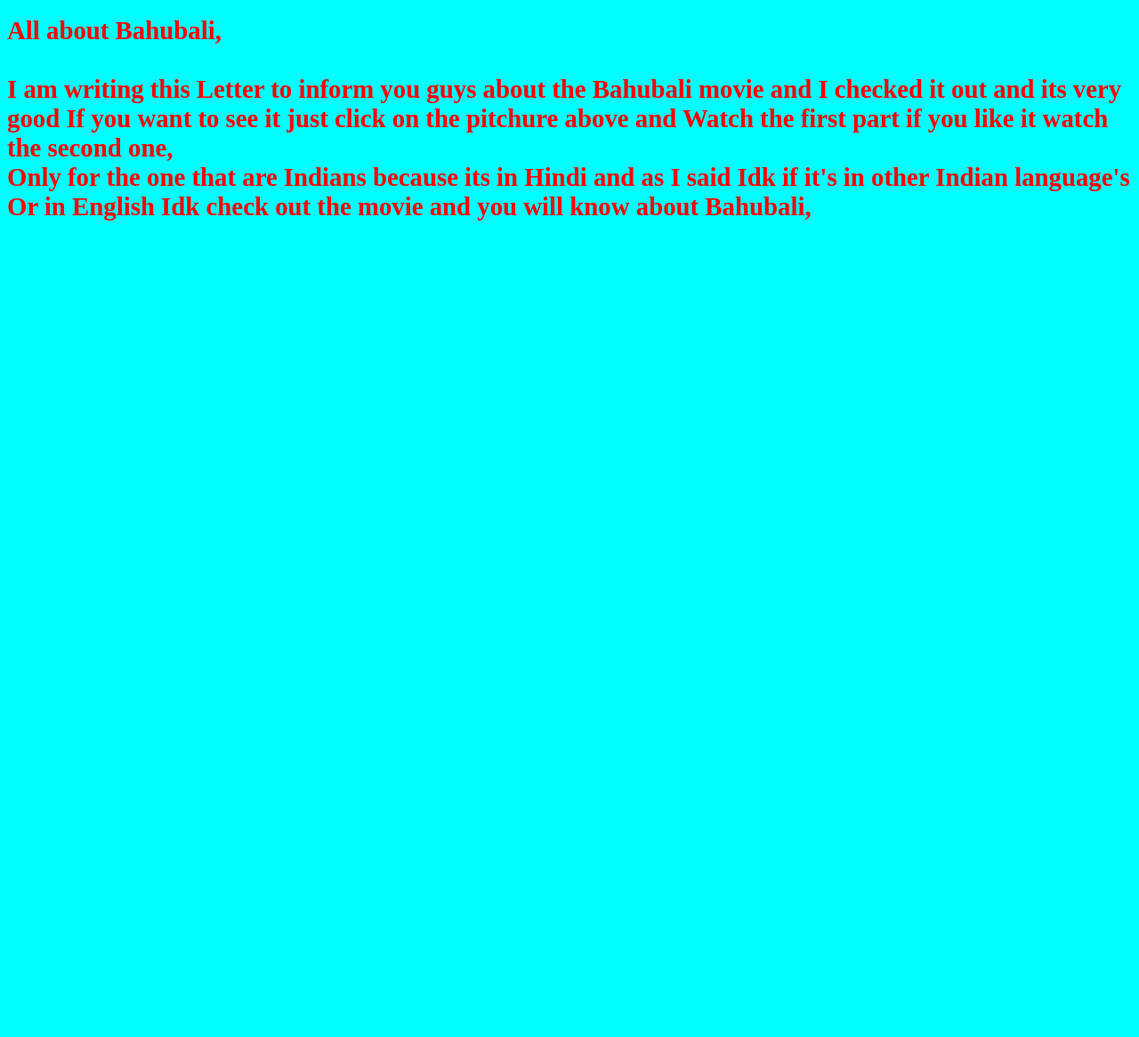
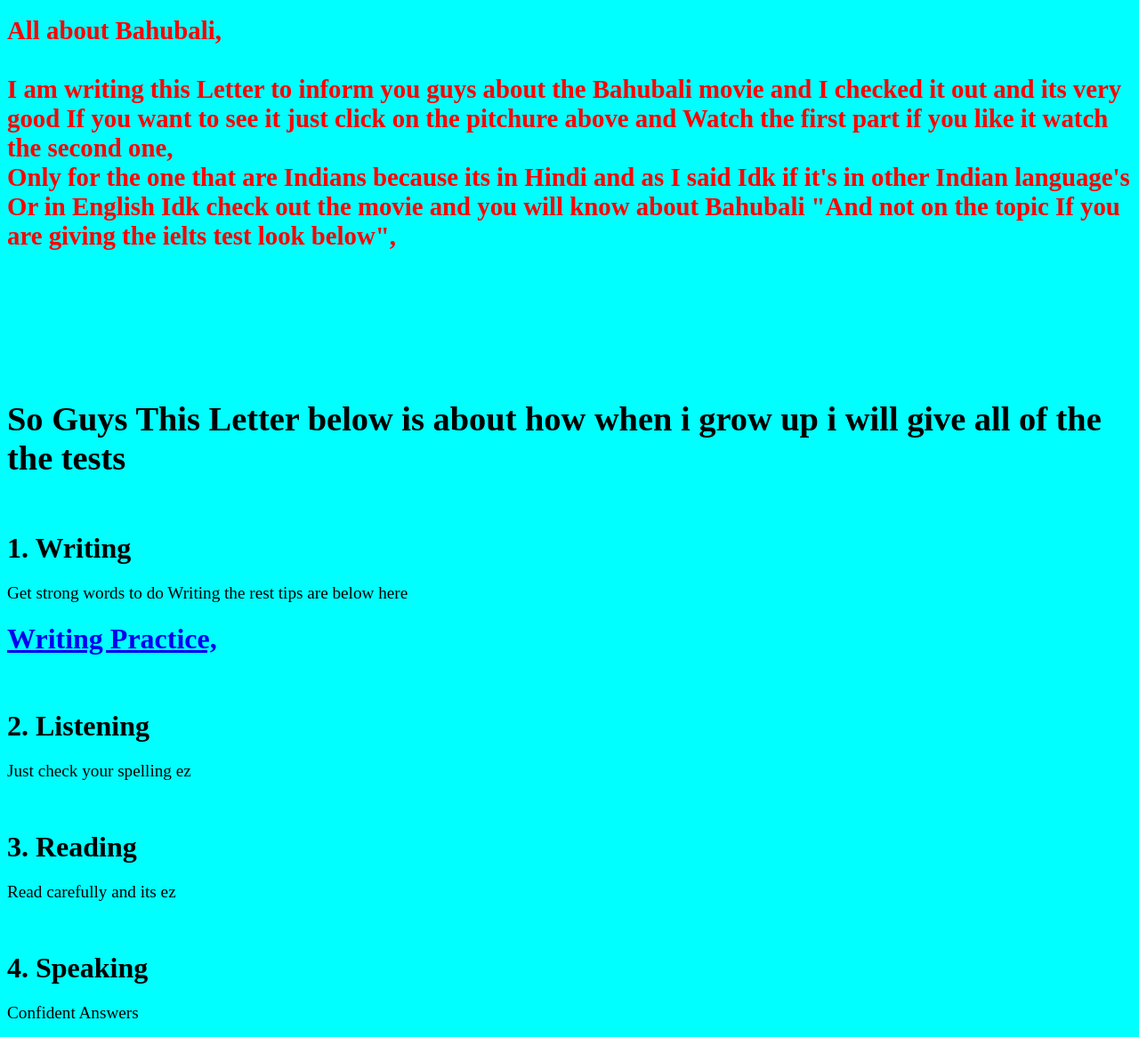
Before and after one commit to AmrendraBahubali779/idk, a plain HTML site: page index.html in a window 1280 px wide. Shown: the part 761-1927 px from the top of the page at 89% size. Before the commit the page ends 1030 px from the top, so only its background shows below. Drawn offline with Linux system fonts and the light colour scheme.

Commit message:
index.html

```diff
--- a/index.html
+++ b/index.html
@@ -12,6 +12,27 @@
     <a href="https://ca.video.search.yahoo.com/video/play;_ylt=AwrEbjVzDRxmnLEv5Yc87olQ;_ylu=c2VjA3NyBHNsawN2aWQEZ3BvcwMy?p=baahubali%3A+the+beginning+movie+full&vid=4934fac3206ffda3e2f05cd44634b4c2&turl=https%3A%2F%2Ftse3.mm.bing.net%2Fth%3Fid%3DOVP.bWB5Mn2-o9WaCrdqiQfNTAEsDh%26pid%3DApi%26h%3D225%26w%3D300%26c%3D7%26rs%3D1&rurl=https%3A%2F%2Fwww.youtube.com%2Fwatch%3Fv%3DtN7Uym8Bzjo&tit=%3Cb%3EBaahubali%3C%2Fb%3E+1+-+%3Cb%3EThe%3C%2Fb%3E+%3Cb%3EBeginning%3C%2Fb%3E+%7C+Hindi+%7C+%3Cb%3EFull%3C%2Fb%3E+%3Cb%3EMovie%3C%2Fb%3E+%7C+PRABHAS+%7C+Tamanaah+Bhatia+%7C+Anushka+Shetty&c=1&sigr=8UPQqkCmeLlf&sigt=Z0.052nyU8UP&sigi=vPGRKD3t7fNu&fr=p%3As%2Cv%3Av&h=225&w=300&l=9563&age=1653665908&fr=yhs-fc-4004&hsimp=yhs-4004&hspart=fc&type=fc_A4C68524C03_s58_g_e_d_n1_c999&param1=7&param2=eJwti8EKgzAMQH8lRwWpja0dxeu%2BYFfx0NVOS6sVdTj29Uth5PBeXsjkx74bHnfkXGpUfTWstCMxd4IlaK3J%2FJYvN8m0YIisyW1yiaI1pG9DtqSvj9HULeNQXH4d03XAegJyxjugoGQHHyVLMNsW3eWewZ91K25MKCjCfC6xguiDg8nZkEqw854WV2MjGM8Dh3mZ3f9ffkyPOPI%3D&tt=b" target="_blank">
         <img src="http://buzz.iloveindia.com/wp-content/uploads/2016/10/prabhas_bahubali_part_2-wide.jpg" alt="Prabhas from Bahubali" width="900">
     </a>
-<p><big><h2 style="color: red;">All about Bahubali,<br><br>I am writing this Letter to inform you guys about the Bahubali movie and I checked it out and its very good If you want to see it just click on the pitchure above and Watch the first part if you like it watch the second one,<br>Only for the one that are Indians because its in Hindi and as I said Idk if it's in other Indian language's Or in English Idk check out the movie and you will know about Bahubali,</h2></big></p>
+<p><big><h2 style="color: red;">All about Bahubali,<br><br>I am writing this Letter to inform you guys about the Bahubali movie and I checked it out and its very good If you want to see it just click on the pitchure above and Watch the first part if you like it watch the second one,<br>Only for the one that are Indians because its in Hindi and as I said Idk if it's in other Indian language's Or in English Idk check out the movie and you will know about Bahubali "And not on the topic If you are giving the ielts test look below",</h2></big></p>
+<br>
+<br>
+<br>
+<br>
+<br>
+<br>
+<br>
+<p><big><h1>So Guys This Letter below is about how when i grow up i will give all of the the tests</h1></big></p>
+<br>
+<h1>1. Writing</h1>
+<p><big>Get strong words to do Writing the rest tips are below here</big></p>
+<a href="https://youtu.be/684xymRpBc0" target="_blank"><h1>Writing Practice,</h1></a>
+<br>
+<h1>2. Listening</h1>
+<p><big>Just check your spelling ez</big></p>
+<br>
+<h1>3. Reading</h1>
+<p><big>Read carefully and its ez</big></p>
+<br>
+<h1>4. Speaking</h1>
+<p><big>Confident Answers</big></p>
 </body>
 </html>
```
